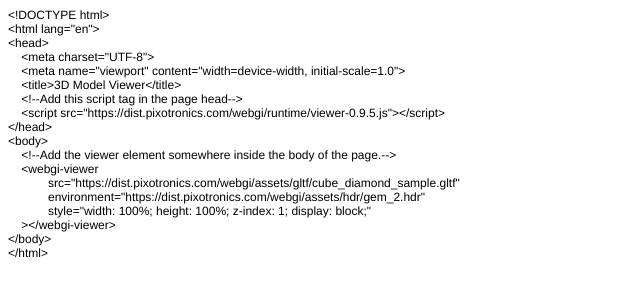
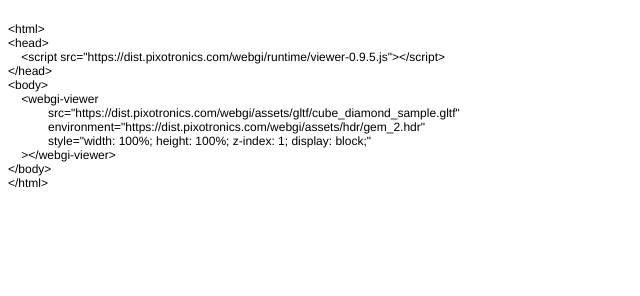
Before and after one commit to akshatgpt11/viewer, a plain HTML site: page index.html in a window 1280 px wide. Shown: the whole page, without its empty margins (0-640 px from the left). Drawn offline with Linux system fonts and the light colour scheme.

Commit message:
Update index.html

```diff
--- a/index.html
+++ b/index.html
@@ -7,27 +7,24 @@
   <meta name="Generator" content="Cocoa HTML Writer">
   <meta name="CocoaVersion" content="2487.3">
   <style type="text/css">
-    p.p1 {margin: 0.0px 0.0px 0.0px 0.0px; font: 12.0px Helvetica}
+    p.p1 {margin: 0.0px 0.0px 0.0px 0.0px; font: 12.0px Helvetica; -webkit-text-stroke: #000000; min-height: 14.0px}
+    p.p2 {margin: 0.0px 0.0px 0.0px 0.0px; font: 12.0px Helvetica; -webkit-text-stroke: #000000}
+    span.s1 {font-kerning: none}
   </style>
 </head>
 <body>
-<p class="p1">&lt;!DOCTYPE html&gt;</p>
-<p class="p1">&lt;html lang="en"&gt;</p>
-<p class="p1">&lt;head&gt;</p>
-<p class="p1"><span class="Apple-converted-space">    </span>&lt;meta charset="UTF-8"&gt;</p>
-<p class="p1"><span class="Apple-converted-space">    </span>&lt;meta name="viewport" content="width=device-width, initial-scale=1.0"&gt;</p>
-<p class="p1"><span class="Apple-converted-space">    </span>&lt;title&gt;3D Model Viewer&lt;/title&gt;</p>
-<p class="p1"><span class="Apple-converted-space">    </span>&lt;!--Add this script tag in the page head--&gt;</p>
-<p class="p1"><span class="Apple-converted-space">    </span>&lt;script src="https://dist.pixotronics.com/webgi/runtime/viewer-0.9.5.js"&gt;&lt;/script&gt;</p>
-<p class="p1">&lt;/head&gt;</p>
-<p class="p1">&lt;body&gt;</p>
-<p class="p1"><span class="Apple-converted-space">    </span>&lt;!--Add the viewer element somewhere inside the body of the page.--&gt;</p>
-<p class="p1"><span class="Apple-converted-space">    </span>&lt;webgi-viewer</p>
-<p class="p1"><span class="Apple-converted-space">            </span>src="https://dist.pixotronics.com/webgi/assets/gltf/cube_diamond_sample.gltf"</p>
-<p class="p1"><span class="Apple-converted-space">            </span>environment="https://dist.pixotronics.com/webgi/assets/hdr/gem_2.hdr"</p>
-<p class="p1"><span class="Apple-converted-space">            </span>style="width: 100%; height: 100%; z-index: 1; display: block;"</p>
-<p class="p1"><span class="Apple-converted-space">    </span>&gt;&lt;/webgi-viewer&gt;</p>
-<p class="p1">&lt;/body&gt;</p>
-<p class="p1">&lt;/html&gt;</p>
+<p class="p1"><span class="s1"></span><br></p>
+<p class="p2"><span class="s1">&lt;html&gt;</span></p>
+<p class="p2"><span class="s1">&lt;head&gt;</span></p>
+<p class="p2"><span class="s1"><span class="Apple-converted-space">    </span>&lt;script src="https://dist.pixotronics.com/webgi/runtime/viewer-0.9.5.js"&gt;&lt;/script&gt;</span></p>
+<p class="p2"><span class="s1">&lt;/head&gt;</span></p>
+<p class="p2"><span class="s1">&lt;body&gt;</span></p>
+<p class="p2"><span class="s1"><span class="Apple-converted-space">    </span>&lt;webgi-viewer</span></p>
+<p class="p2"><span class="s1"><span class="Apple-converted-space">            </span>src="https://dist.pixotronics.com/webgi/assets/gltf/cube_diamond_sample.gltf"</span></p>
+<p class="p2"><span class="s1"><span class="Apple-converted-space">            </span>environment="https://dist.pixotronics.com/webgi/assets/hdr/gem_2.hdr"</span></p>
+<p class="p2"><span class="s1"><span class="Apple-converted-space">            </span>style="width: 100%; height: 100%; z-index: 1; display: block;"</span></p>
+<p class="p2"><span class="s1"><span class="Apple-converted-space">    </span>&gt;&lt;/webgi-viewer&gt;</span></p>
+<p class="p2"><span class="s1">&lt;/body&gt;</span></p>
+<p class="p2"><span class="s1">&lt;/html&gt;</span></p>
 </body>
 </html>
```
